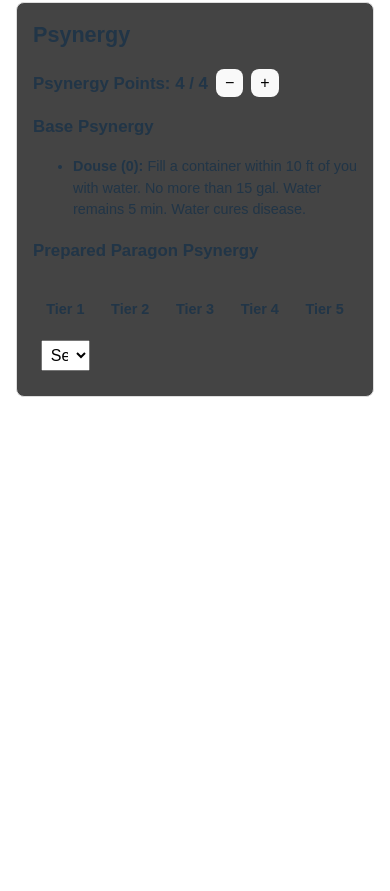
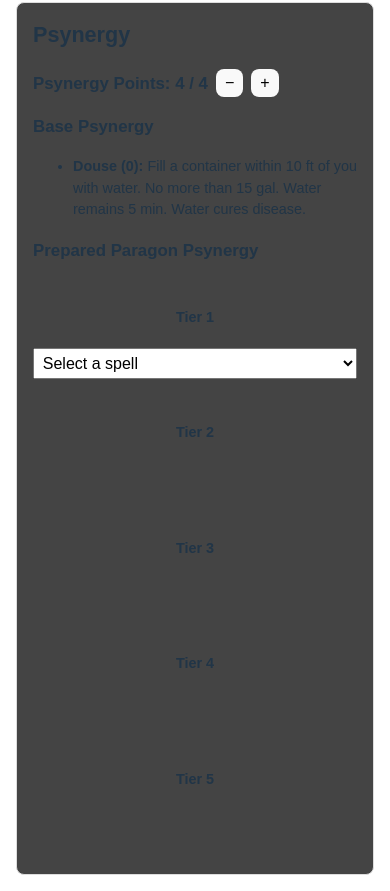
Before and after one commit to tangynacho/adept-sheet, a React (Vite) app: page / in a window 390 px wide. Shown: the part 795-1686 px from the top of the page. Before the commit the page ends 1208 px from the top, so only its background shows below. Built offline with nearby package versions, Linux system fonts and the light colour scheme.

Commit message:
tiers stack vertically on mobile

```diff
--- a/src/App.css
+++ b/src/App.css
@@ -88,6 +88,17 @@ select {
   text-align: center; /* optional: centers text in each column */
 }
 
+.spell-tiers {
+  display: flex;
+  width: 100%;
+}
+
+.spell-tier-column {
+  flex: 1;
+  padding: 0 0.5rem;
+  box-sizing: border-box;
+}
+
 @media (max-width: 768px) {
   .App {
     padding: 1rem;
@@ -130,4 +141,13 @@ select {
     font-size: 1rem;
     padding: 0.5rem 1rem;
   }
+
+  .spell-tiers {
+    flex-direction: column;
+  }
+
+  .spell-tier-column {
+    width: 100%;
+    padding: 0.5rem 0;
+  }
 }
--- a/src/App.jsx
+++ b/src/App.jsx
@@ -385,11 +385,11 @@ function App() {
 
           <h3>Prepared {adeptClass} Psynergy</h3>
 
-          <div style={{ display: 'flex', width: '100%' }}>
+          <div className="spell-tiers">
             {preparedSpells.map((count, tierIndex) => (
               <div
                 key={tierIndex}
-                style={{ flex: 1, padding: '0 0.5rem', boxSizing: 'border-box' }}
+                className="spell-tier-column"
               >
                 <h4 style={{ textAlign: 'center' }}>Tier {tierIndex + 1}</h4>
                 {count > 0 ? (
```
